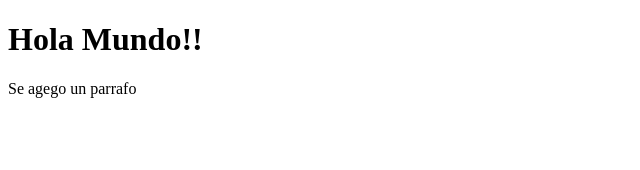
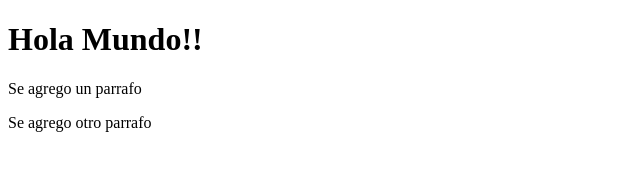
Before and after one commit to paulosernamx/cursoCrehana, a plain HTML site: page index.html in a window 1280 px wide. Shown: the whole page, without its empty margins (0-640 px from the left). Drawn offline with Linux system fonts and the light colour scheme.

Commit message:
Se agrego otro renglon al archivo index.html y se modifico el archivo readme

```diff
--- a/index.html
+++ b/index.html
@@ -8,6 +8,8 @@
 <body>
 	<h1>Hola Mundo!!</h1>
 
-	<p>Se agego un parrafo</p>
+	<p>Se agrego un parrafo</p>
+
+	<p>Se agrego otro parrafo</p>
 </body>
 </html>
```
Also changed, not shown: 1 other file.
